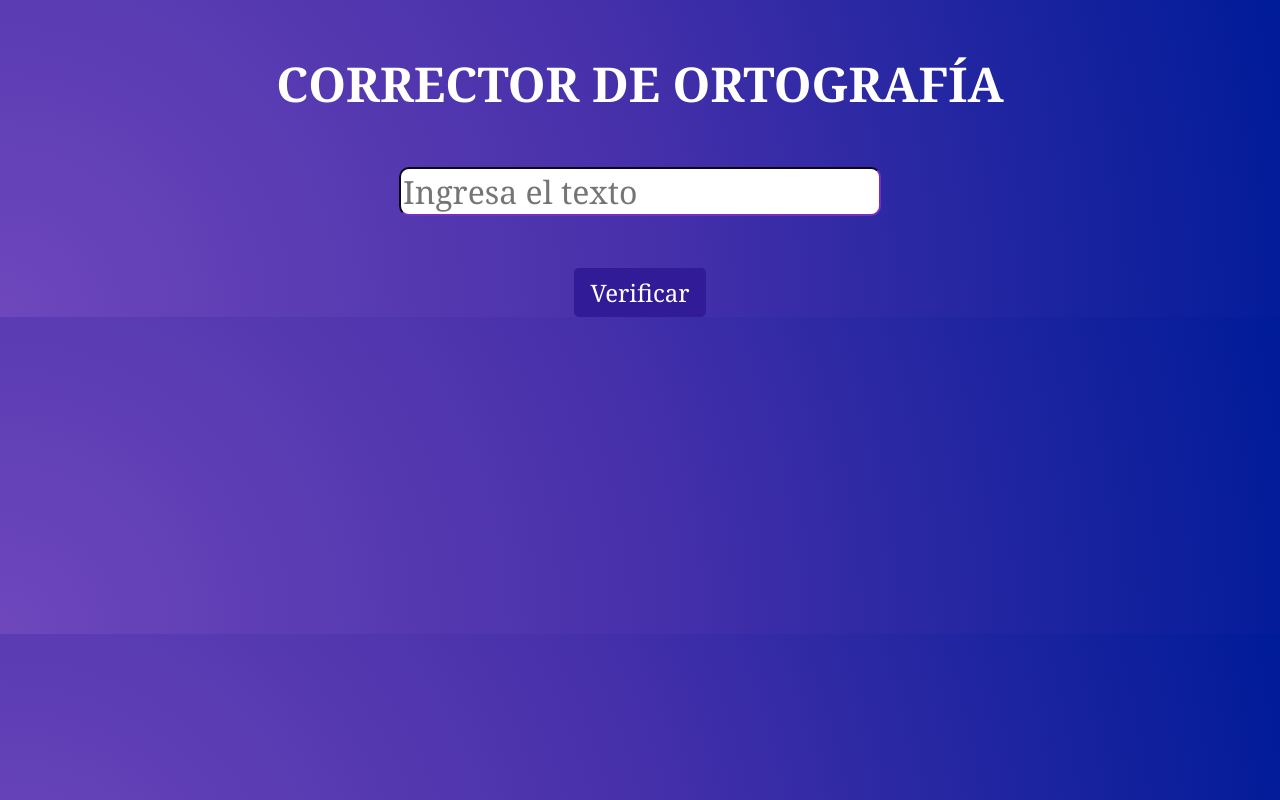
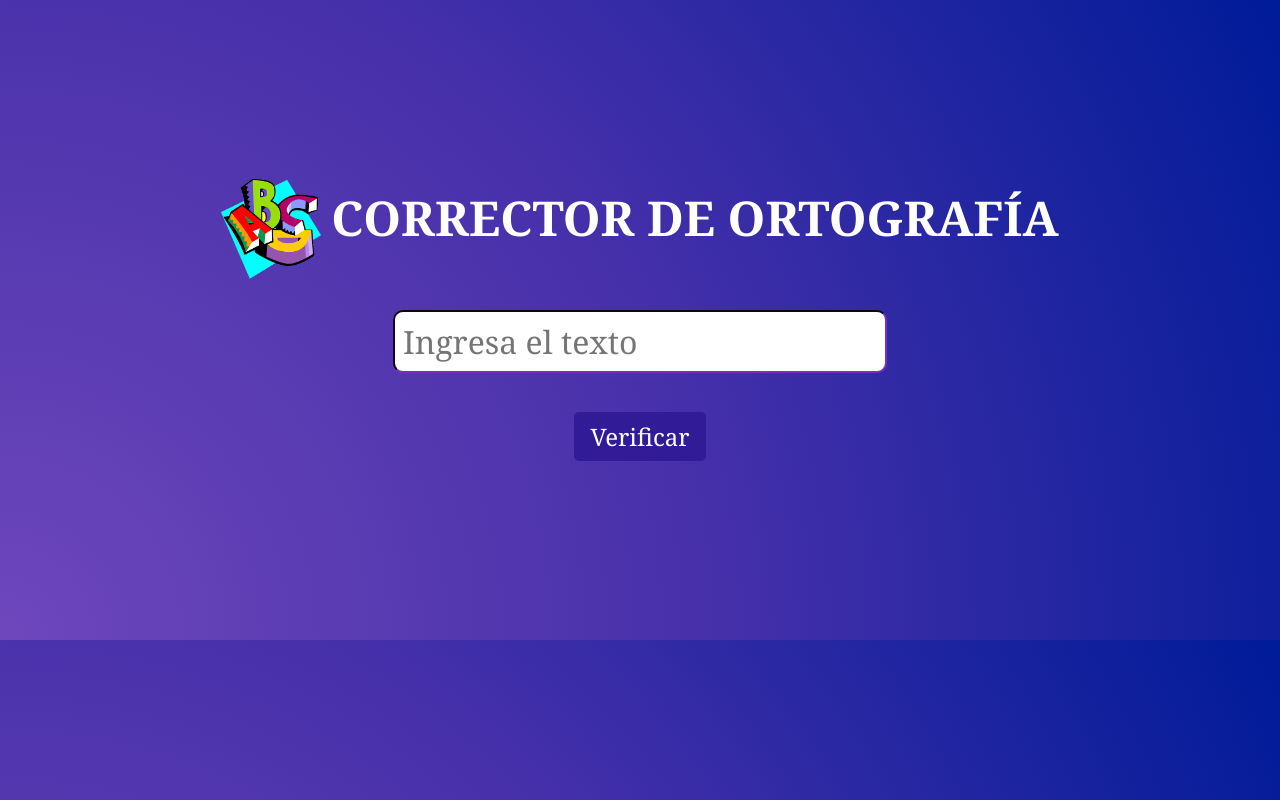
Before and after one commit to ArthurSmith-3/gramatically-, a plain HTML site: page index.html in a window 1280 px wide. Drawn offline with Linux system fonts and the light colour scheme.

Commit message:
insert logo

```diff
--- a/diseño.css
+++ b/diseño.css
@@ -1,65 +1,83 @@
-*{
-    margin: auto;
+* {
+    margin: 0;
+    padding: 0;
+    box-sizing: border-box;
     font-family: Cambria, Cochin, Georgia, Times, 'Times New Roman', serif;
 }
 
-body{
+body {
     background-image: radial-gradient(circle at 0% 100%, #6e47bc 0, #4630aa 50%, #001b98 100%);
+    display: flex;
+    flex-direction: column;
+    align-items: center;
+    justify-content: center;
+    height: 80vh;
+    margin: 0;
 }
-h1{
-    margin-top: 4%;
-    text-align: center;
+
+.container {
+    display: flex;
+    align-items: center;
+    margin-bottom: 2%;
+}
+
+.container img {
+    width: 100px;
+    height: 100px;
+    margin-right: 10px;
+}
+
+h1 {
     margin-bottom: 4%;
     font-size: 3rem;
     text-transform: uppercase;
     color: #ffff;
 }
 
-div{
-    display: flex;
-    justify-content: center;
-}
-
-div input[type="text"]{
+div input[type="text"] {
     margin-bottom: 2%;
     font-size: 2rem;
     border-radius: 10px;
     border-color: rgb(69, 26, 109);
+    width: 100%;
+    padding: 0.5rem;
+    margin-bottom: 20px;
 }
 
-div button{
+div button {
     font-size: 1.5rem;
     background-color: rgb(49, 27, 150);
     border-radius: 5px;
     border: 0 solid transparent;
-    padding-left: 1rem;
-    padding-right: 1rem;
-    padding-top: 0.5rem;
-    padding-bottom: 0.5rem;
+    padding: 0.5rem 1rem;
     margin-top: 2%;
     color: #ffff;
+    cursor: pointer;
 }
 
-div button:hover{
+div button:hover {
     background-color: rgb(65, 63, 192);
 }
 
-div #resultado{
+div #resultado {
     font-size: 1.5rem;
     color: #ffff;
+    margin-bottom: 1rem;
 }
 
 @media (max-width: 412px) {
-    h1{
+    h1 {
         padding-bottom: 2rem;
+        font-size: 2.5rem;
     }
-    input[type="text"]{
-        width: 100%;
+
+    div input[type="text"] {
+        width: 92%;
         margin-left: 1rem;
         margin-right: 1rem;
     }
 
-    div button{
-        margin-top: 2rem;
+    div button {
+        margin-top: 1rem;
     }
 }
--- a/index.html
+++ b/index.html
@@ -7,7 +7,10 @@
     <title>Document</title>
 </head>
 <body>
-    <h1>Corrector de Ortografía</h1>
+    <div class="container">
+        <div><img src="logo.png" alt=""></div>
+        <div><h1>Corrector de Ortografía</h1></div>
+    </div>
 
     <div>
         <input type="text" id="inputText" placeholder="Ingresa el texto" spellcheck="true">
```
Also changed, not shown: logo.png (added).
